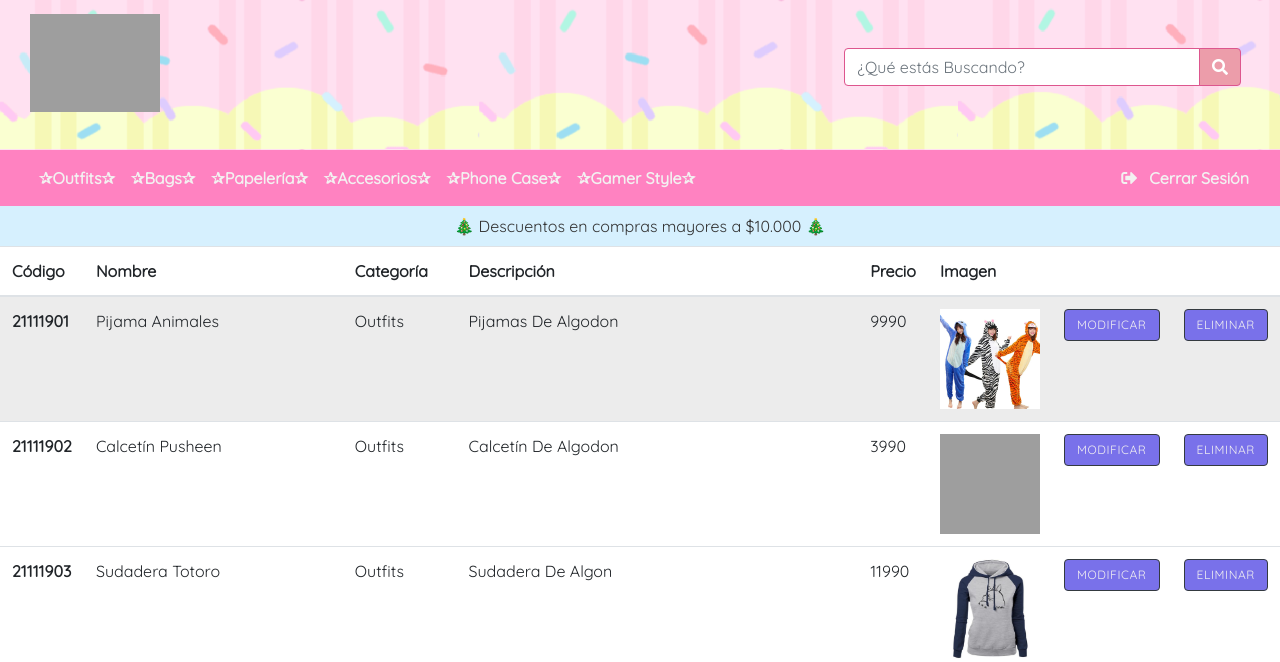
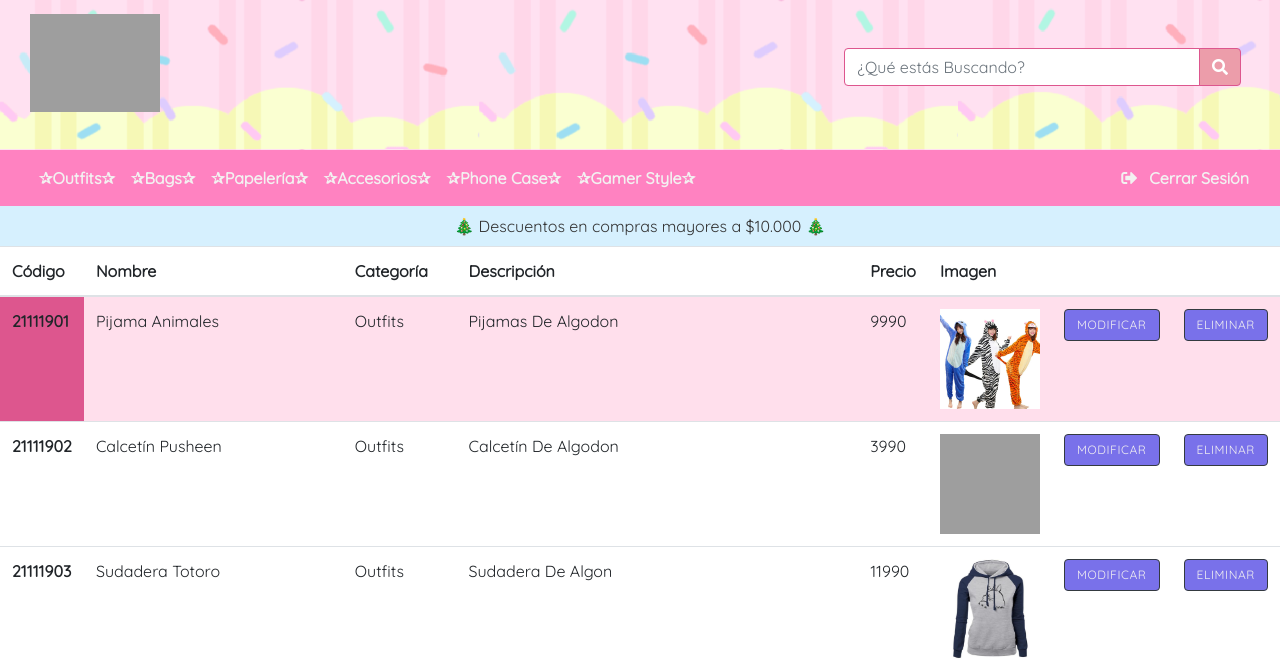
Before and after one commit to JElizabeth1988/FrikiWaii, a Django app: page /listado/ in a window 1280 px wide, with the pointer over the restyled element. Shown: the part 30-692 px from the top of the page. Run offline with Django 3.2, Linux system fonts and the light colour scheme; a user stored in the database is signed in; data comes from the database, SQL or seed files in the repository; parts of the project's set-up code (start-up, migrations or seed data) failed here and were passed over; some libraries are stand-ins or nearby versions; grey boxes are pictures that could not be loaded.

Commit message:
cambio color tabla

```diff
--- a/dir_frikiwaiiStore/FrikiWaii/core/static/core/css/styleBootstrap.css
+++ b/dir_frikiwaiiStore/FrikiWaii/core/static/core/css/styleBootstrap.css
@@ -11,6 +11,13 @@
     /* background:rgb(200, 158, 235); */
 }
 
+/* TABLA */
+.table-hover tbody tr:hover > th{
+  background-color: #dd568e;
+}
+.table-hover tbody tr:hover{
+  background-color: #ffdfec;
+}
 #btn-lis{
   font-size: 12px;
 }
```
